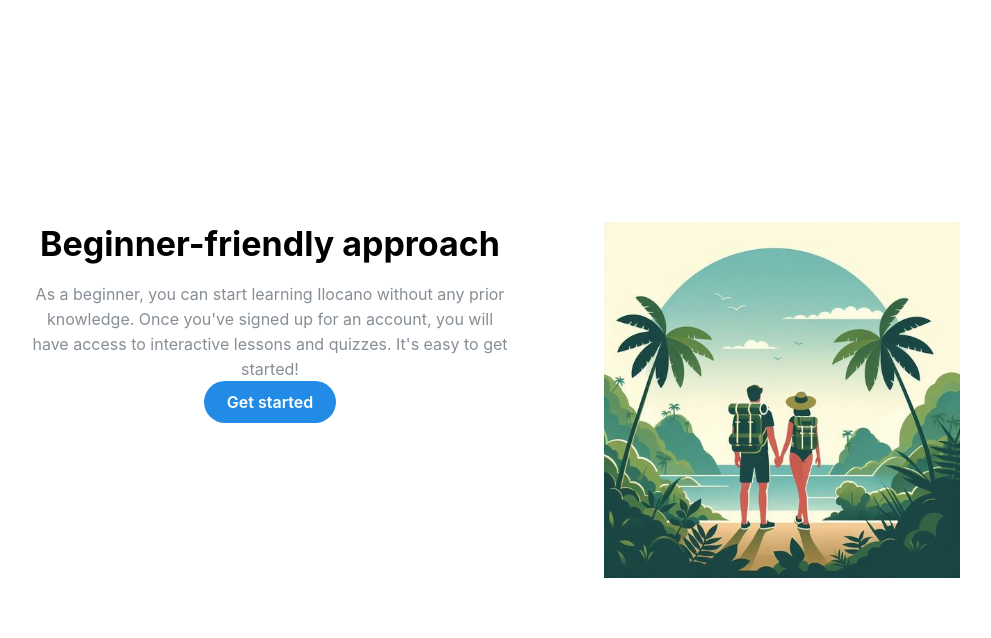
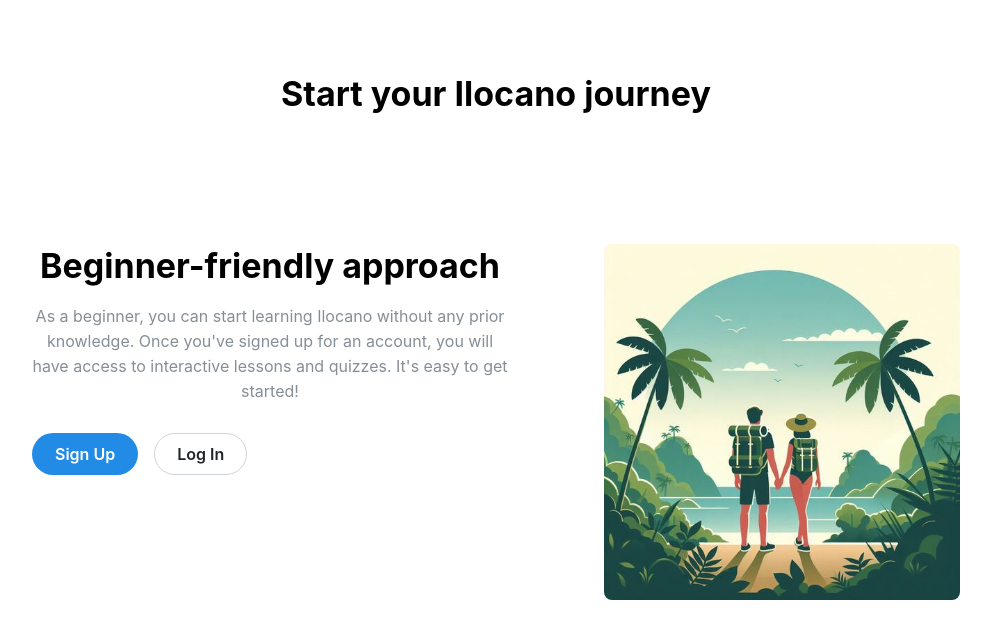
Before and after one commit to cjarquio/ilocano, a React (Vite) app in the folder lets-speak-ilocano/: page / in a window 1280 px wide. Shown: the top 638 px of the page, without its empty margins (144-1135 px from the left). Built offline with nearby package versions, Linux system fonts and the light colour scheme.

Commit message:
Add Sign up and Log in buttons to landing page

```diff
--- a/lets-speak-ilocano/src/Components/Pages/Landing/Landing.tsx
+++ b/lets-speak-ilocano/src/Components/Pages/Landing/Landing.tsx
@@ -1,26 +1,42 @@
-import { Image, Container, Title, Button, Text } from '@mantine/core'
-import classes from './Landing.module.css'
-import { tropical } from '../../../assets/images'
+import { Image, Container, Title, Button, Text, Group } from "@mantine/core";
+import classes from "./Landing.module.css";
+import { tropical } from "../../../assets/images";
 
 export const Landing = () => {
   return (
     <Container size="md">
+      <Title>Start your Ilocano journey</Title>
       <div className={classes.inner}>
         <div className={classes.content}>
-          <Title className={classes.title}>
-            Beginner-friendly approach
-          </Title>
+          <Title className={classes.title}>Beginner-friendly approach</Title>
           <Text c="dimmed" mt="md">
-            As a beginner, you can start learning Ilocano without any prior knowledge. Once you've signed up for an account, you will have access to interactive lessons and quizzes. It's easy to get started!
+            As a beginner, you can start learning Ilocano without any prior
+            knowledge. Once you've signed up for an account, you will have
+            access to interactive lessons and quizzes. It's easy to get started!
           </Text>
-          <Button radius="xl" size="md" className={classes.control}>
-            Get started
-          </Button>
-          </div>
-        <Image src={tropical} className={classes.image} alt='Couple backpacking somewhere tropical' />
+          <Group mt={30}>
+            <Button radius="xl" size="md" className={classes.control}>
+              Sign Up
+            </Button>
+            <Button
+              variant="default"
+              radius="xl"
+              size="md"
+              className={classes.control}
+            >
+              Log In
+            </Button>
+          </Group>
+        </div>
+        <Image
+          src={tropical}
+          className={classes.image}
+          radius={"md"}
+          alt="Couple backpacking somewhere tropical"
+        />
       </div>
     </Container>
-  )
-}
+  );
+};
 
-export default Landing
+export default Landing;
```
